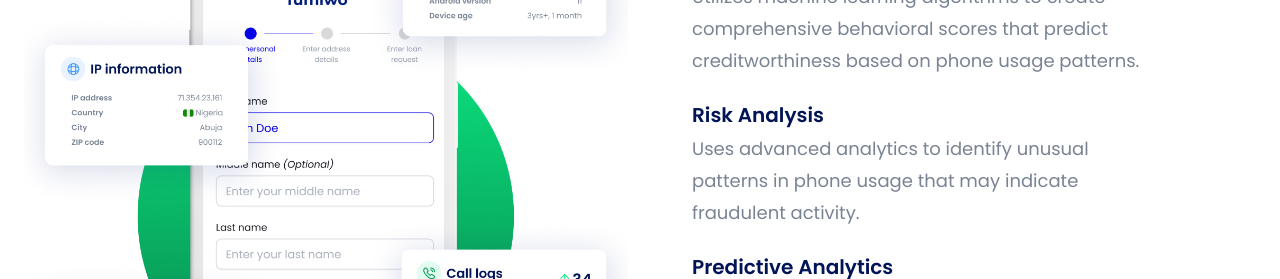
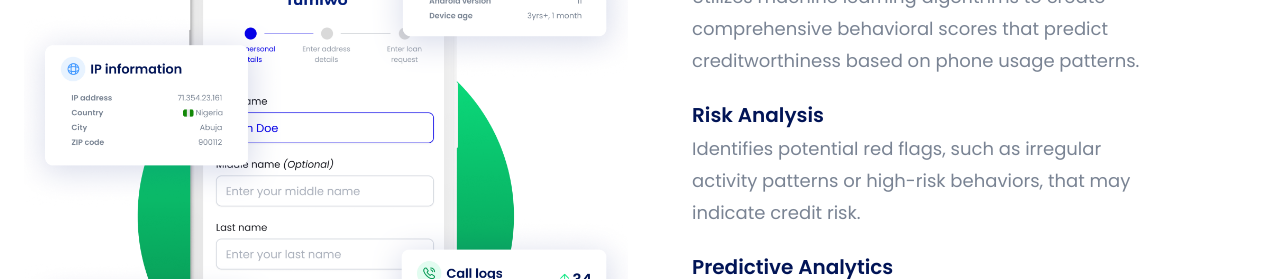
Before and after one commit to Fumiwoio2024/fumiwo-website, a Next.js app: page / in a window 1280 px wide. Shown: the part 1580-1859 px from the top of the page. Built offline with nearby package versions, Linux system fonts and the light colour scheme.

Commit message:
fix content for home solutions section

```diff
--- a/src/components/global/Tabs.tsx
+++ b/src/components/global/Tabs.tsx
@@ -75,7 +75,7 @@ const tabItemData = [
       {
         title: "Risk Analysis",
         description:
-          " Uses advanced analytics to identify unusual patterns in phone usage that may indicate fraudulent activity.",
+          "Identifies potential red flags, such as irregular activity patterns or high-risk behaviors, that may indicate credit risk.",
       },
       {
         title: "Predictive Analytics",
@@ -114,7 +114,7 @@ const tabItemData = [
       {
         title: "Anomaly Detection",
         description:
-          " Uses advanced analytics to identify unusual patterns in phone usage that may indicate fraudulent activity.",
+          "Uses advanced analytics to identify unusual patterns in phone usage that may indicate fraudulent activity.",
       },
       {
         title: "Fraud Scoring",
```
